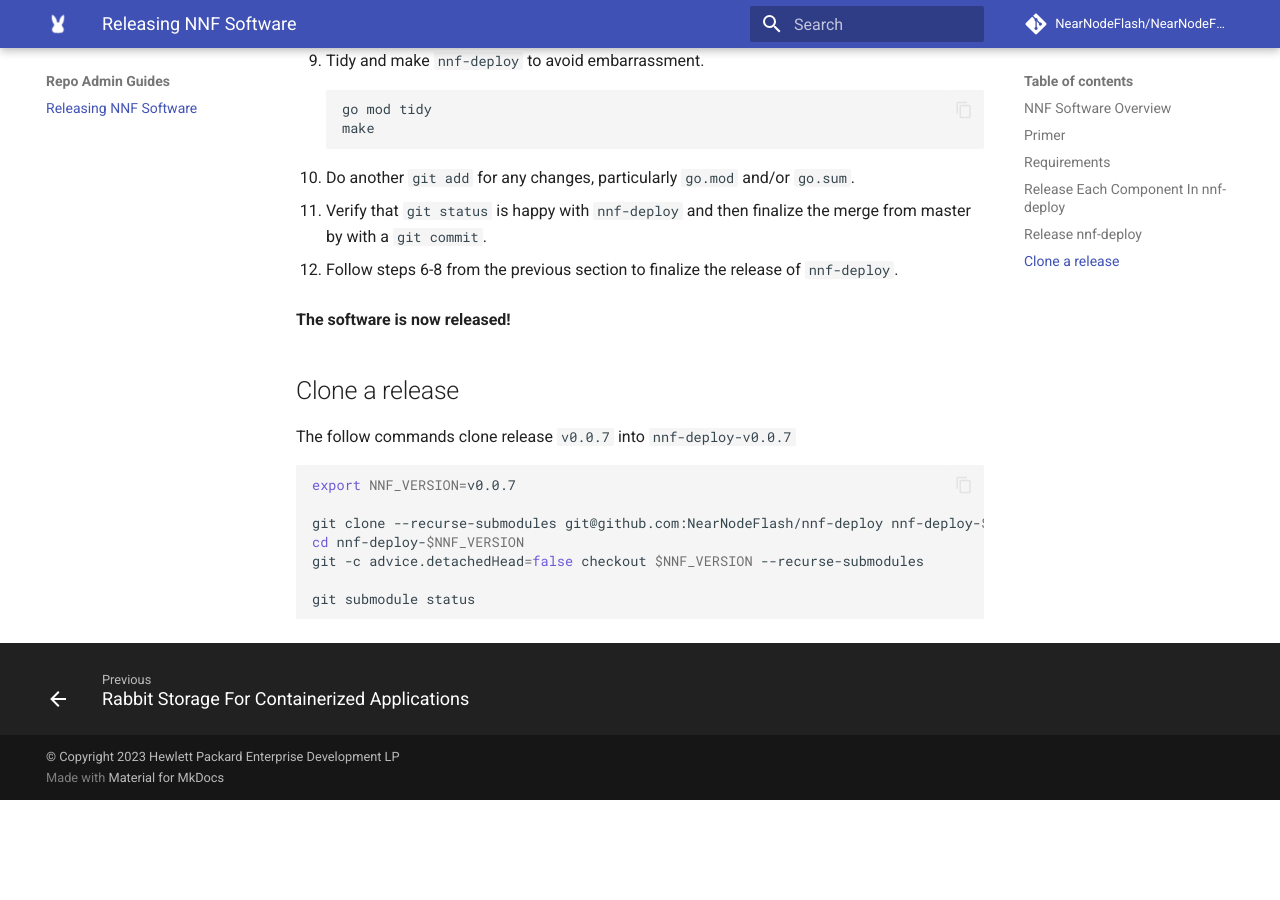
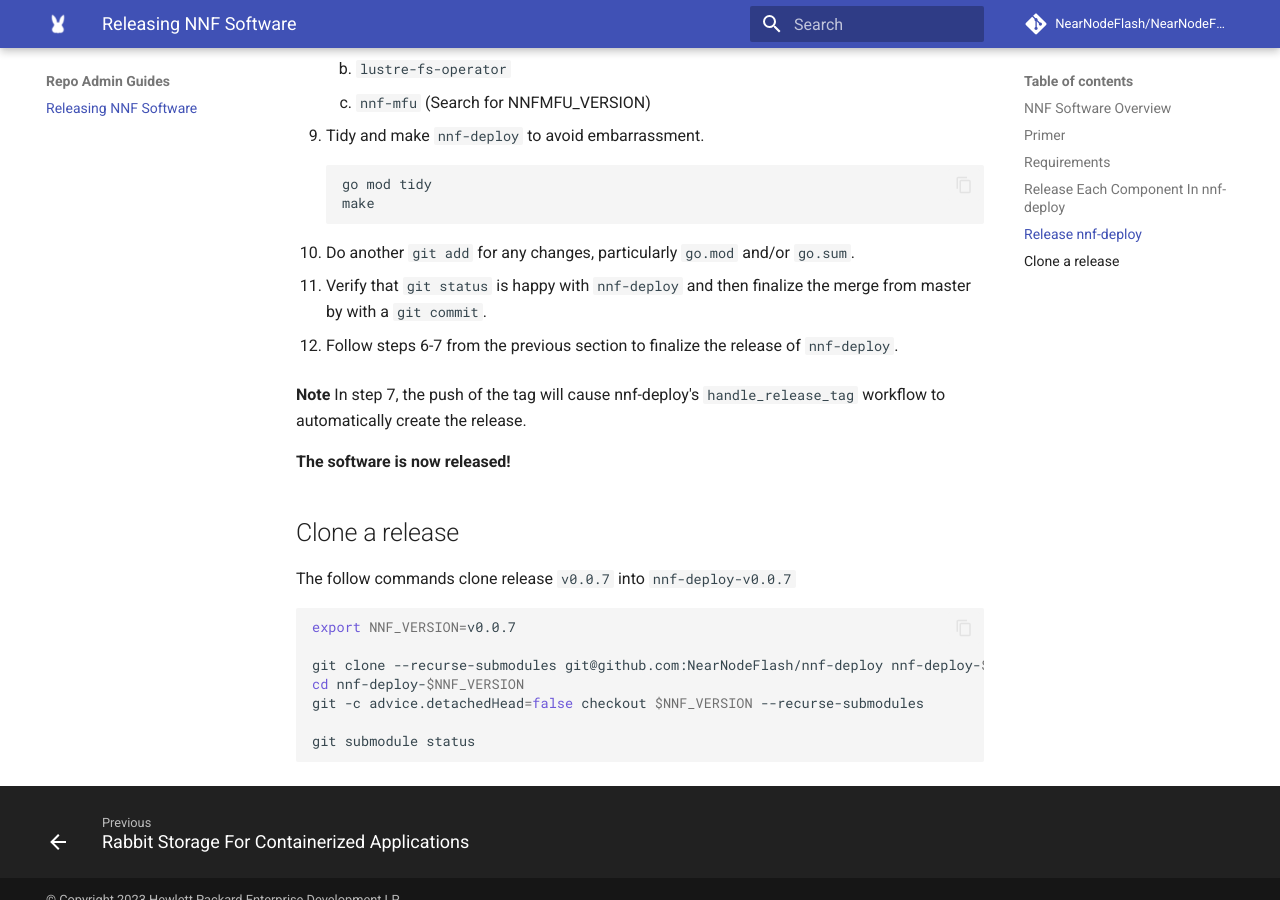
Before and after one commit to NearNodeFlash/NearNodeFlash.github.io, an MkDocs documentation site: the page built from docs/repo-guides/release-nnf-sw/readme.md, in a window 1280 px wide and 900 px high, scrolled down 4131 px. Built offline with MkDocs 1.6.1 and Material for MkDocs 9.7.7, drawn with Linux system fonts in a browser that asks for light colours; comment, search, counter and statistics services are not loaded; the version menu is left out; before the commit the page ends 4931 px from its top, so only the background shows below that; some of the changed text lies outside the part shown.

Commit message:
Update release-creation doc; nnf-deploy will now auto-create its own release
Signed-off-by: Dean Roehrich <dean.roehrich@hpe.com>

````diff
--- a/docs/repo-guides/release-nnf-sw/readme.md
+++ b/docs/repo-guides/release-nnf-sw/readme.md
@@ -125,6 +125,8 @@ Request, **you must use a Merge Commit.**
     gh release create --generate-notes --verify-tag -p v0.0.3 -t "Release v0.0.3"
     ```
 
+**Note** Do not do this `gh release create` in the nnf-deploy repo.  That repo will create a release automatically when a new tag is pushed.
+
 9. GOTO Step 1 and repeat this process for each remaining component.
 
 ## Release `nnf-deploy`
@@ -188,7 +190,9 @@ that everything is current on `master` for `nnf-deploy`.
 11. Verify that `git status` is happy with `nnf-deploy` and then finalize the merge
     from master by with a `git commit`.
 
-12. Follow steps 6-8 from the previous section to finalize the release of `nnf-deploy`.
+12. Follow steps 6-7 from the previous section to finalize the release of `nnf-deploy`.
+
+**Note** In step 7, the push of the tag will cause nnf-deploy's `handle_release_tag` workflow to automatically create the release.
 
 **The software is now released!**
 
````
